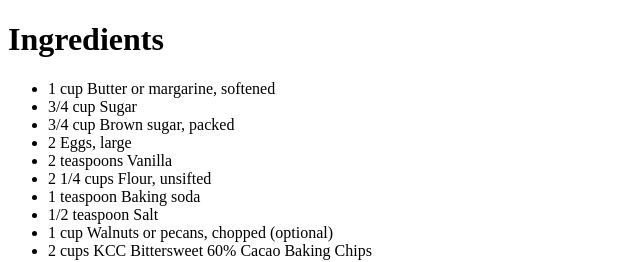
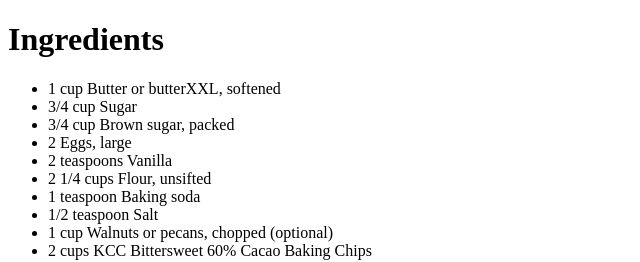
Before and after one commit to lincata47/test, a plain HTML site: page secret recipe.htm in a window 1280 px wide. Shown: the top 262 px of the page, 0-640 px from the left. Drawn offline with Linux system fonts and the light colour scheme.

Commit message:
Changed from margarine to butterXXL

```diff
--- a/secret recipe.htm
+++ b/secret recipe.htm
@@ -4,7 +4,7 @@
 
 <h1>Ingredients</h1>
 <ul>
-<li>1 cup Butter or margarine, softened</li>
+<li>1 cup Butter or butterXXL, softened</li>
 <li>3/4 cup Sugar</li>
 <li>3/4 cup Brown sugar, packed</li>
 <li>2 Eggs, large</li>
```
